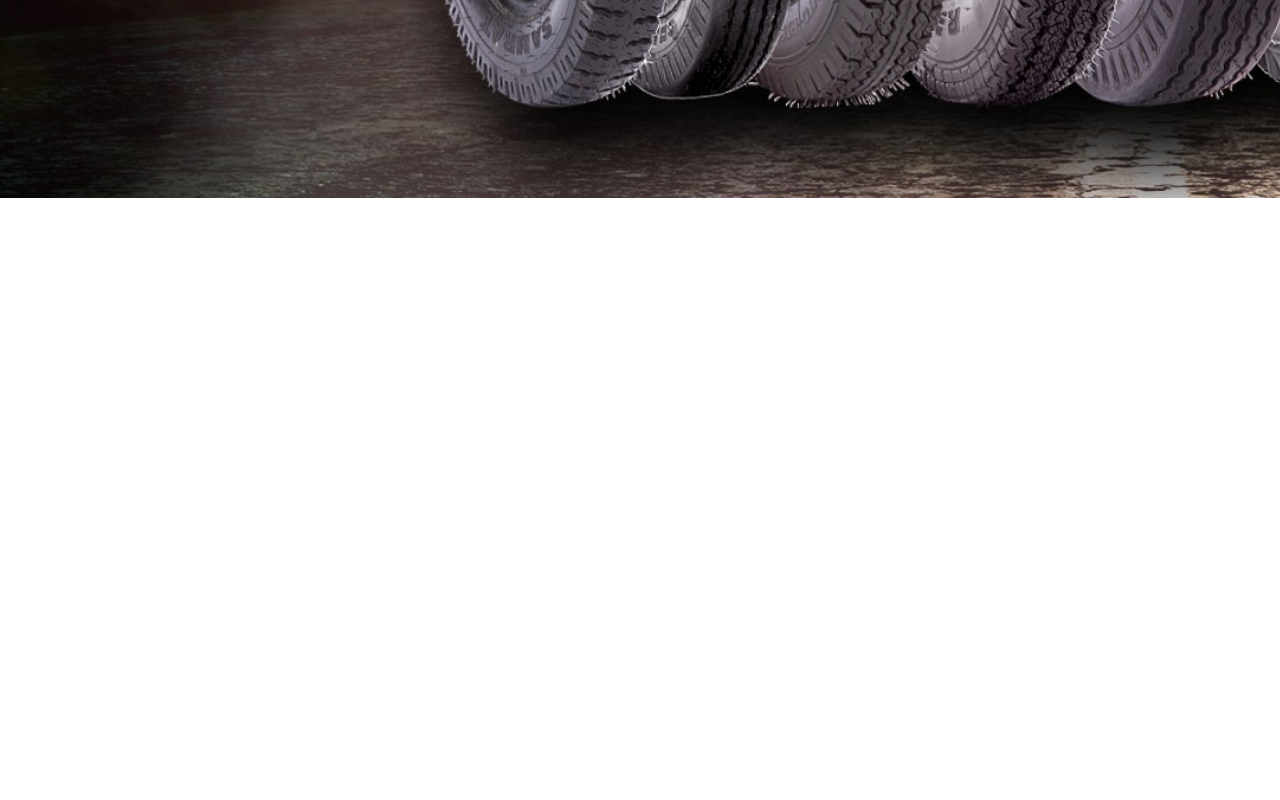
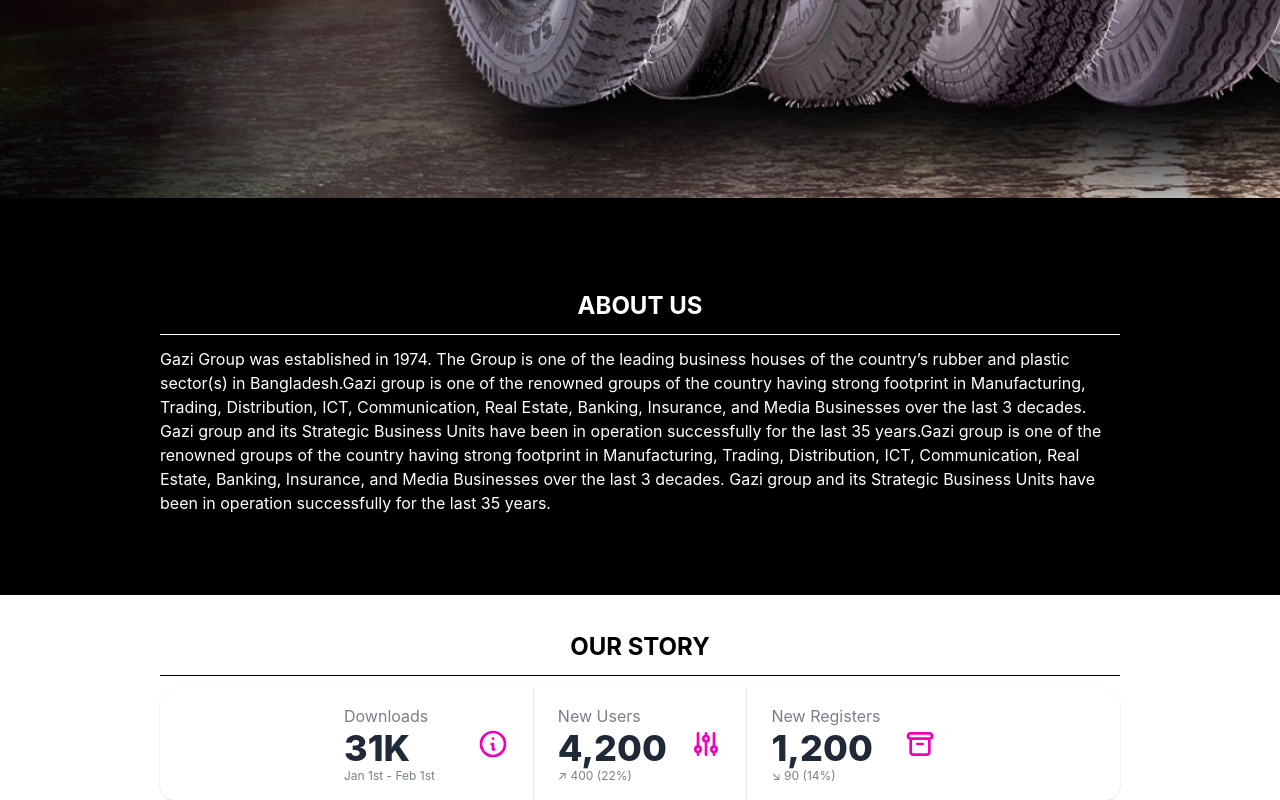
Before and after one commit to mdmehedihasan/rock-tyre-client-side, a React (Create React App) app: page / in a window 1280 px wide. Shown: the part 730-1530 px from the top of the page. Before the commit the page ends 928 px from the top, so only its background shows below. Built offline with nearby package versions, Linux system fonts and the light colour scheme.

Commit message:
About us and our story section added

```diff
--- /dev/null
+++ b/src/Pages/Home/About.js
@@ -0,0 +1,13 @@
+import React from 'react';
+
+const About = () => {
+    return (
+        <div className=' bg-black px-40 py-20'>
+            <h2 className='font-bold uppercase text-center text-2xl text-white py-3'>About Us</h2>
+            <div className='bg-white w-100 mb-3' style={{ height: '1px' }}></div>
+            <p className='text-white'>Gazi Group was established in 1974. The Group is one of the leading business houses of the country’s rubber and plastic sector(s) in Bangladesh.Gazi group is one of the renowned groups of the country having strong footprint in Manufacturing, Trading, Distribution, ICT, Communication, Real Estate, Banking, Insurance, and Media Businesses over the last 3 decades. Gazi group and its Strategic Business Units have been in operation successfully for the last 35 years.Gazi group is one of the renowned groups of the country having strong footprint in Manufacturing, Trading, Distribution, ICT, Communication, Real Estate, Banking, Insurance, and Media Businesses over the last 3 decades. Gazi group and its Strategic Business Units have been in operation successfully for the last 35 years.</p>
+        </div>
+    );
+};
+
+export default About;
--- /dev/null
+++ b/src/Pages/Home/BusinessSummary.js
@@ -0,0 +1,42 @@
+import React from 'react';
+
+const BusinessSummary = () => {
+    return (
+        <div className='px-40 mt-6'>
+            <h2 className='font-bold uppercase text-center text-2xl text-black py-3'>Our Story</h2>
+            <div className='bg-black w-100 mb-3' style={{ height: '1px' }}></div>
+            <div class="stats shadow flex items-center justify-center px-40">
+
+                <div class="stat">
+                    <div class="stat-figure text-secondary">
+                        <svg xmlns="http://www.w3.org/2000/svg" fill="none" viewBox="0 0 24 24" class="inline-block w-8 h-8 stroke-current"><path stroke-linecap="round" stroke-linejoin="round" stroke-width="2" d="M13 16h-1v-4h-1m1-4h.01M21 12a9 9 0 11-18 0 9 9 0 0118 0z"></path></svg>
+                    </div>
+                    <div class="stat-title">Downloads</div>
+                    <div class="stat-value">31K</div>
+                    <div class="stat-desc">Jan 1st - Feb 1st</div>
+                </div>
+
+                <div class="stat">
+                    <div class="stat-figure text-secondary">
+                        <svg xmlns="http://www.w3.org/2000/svg" fill="none" viewBox="0 0 24 24" class="inline-block w-8 h-8 stroke-current"><path stroke-linecap="round" stroke-linejoin="round" stroke-width="2" d="M12 6V4m0 2a2 2 0 100 4m0-4a2 2 0 110 4m-6 8a2 2 0 100-4m0 4a2 2 0 110-4m0 4v2m0-6V4m6 6v10m6-2a2 2 0 100-4m0 4a2 2 0 110-4m0 4v2m0-6V4"></path></svg>
+                    </div>
+                    <div class="stat-title">New Users</div>
+                    <div class="stat-value">4,200</div>
+                    <div class="stat-desc">↗︎ 400 (22%)</div>
+                </div>
+
+                <div class="stat">
+                    <div class="stat-figure text-secondary">
+                        <svg xmlns="http://www.w3.org/2000/svg" fill="none" viewBox="0 0 24 24" class="inline-block w-8 h-8 stroke-current"><path stroke-linecap="round" stroke-linejoin="round" stroke-width="2" d="M5 8h14M5 8a2 2 0 110-4h14a2 2 0 110 4M5 8v10a2 2 0 002 2h10a2 2 0 002-2V8m-9 4h4"></path></svg>
+                    </div>
+                    <div class="stat-title">New Registers</div>
+                    <div class="stat-value">1,200</div>
+                    <div class="stat-desc">↘︎ 90 (14%)</div>
+                </div>
+
+            </div>
+        </div>
+    );
+};
+
+export default BusinessSummary;
--- a/src/Pages/Home/Home.js
+++ b/src/Pages/Home/Home.js
@@ -1,10 +1,18 @@
 import React from 'react';
+import About from './About';
+
 import Banner from './Banner';
+import BusinessSummary from './BusinessSummary';
 
 
 const Home = () => {
     return (
-        <Banner></Banner>
+        <div>
+            <Banner></Banner>
+            <About></About>
+            <BusinessSummary></BusinessSummary>
+
+        </div>
     );
 };
 
```
